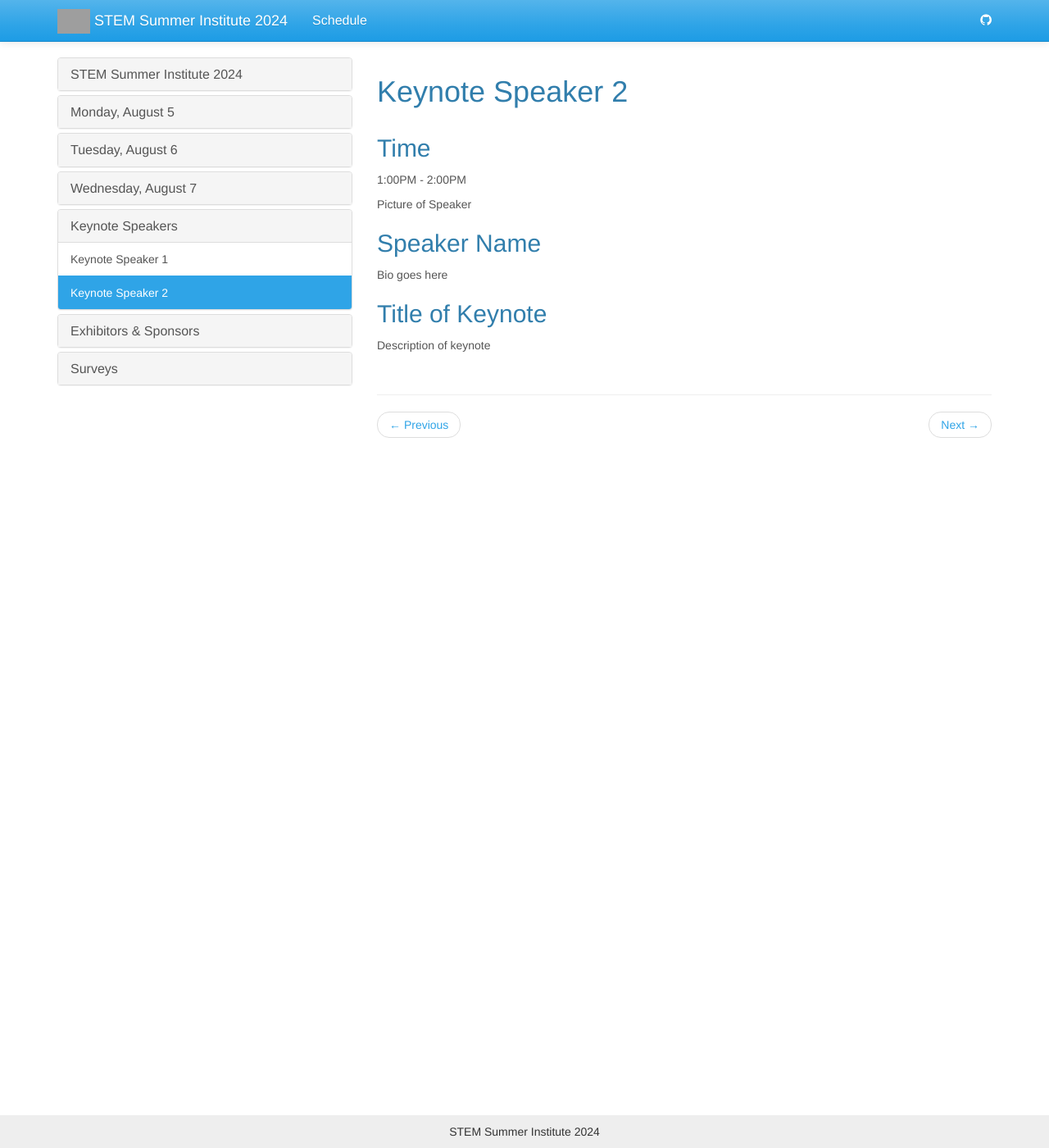
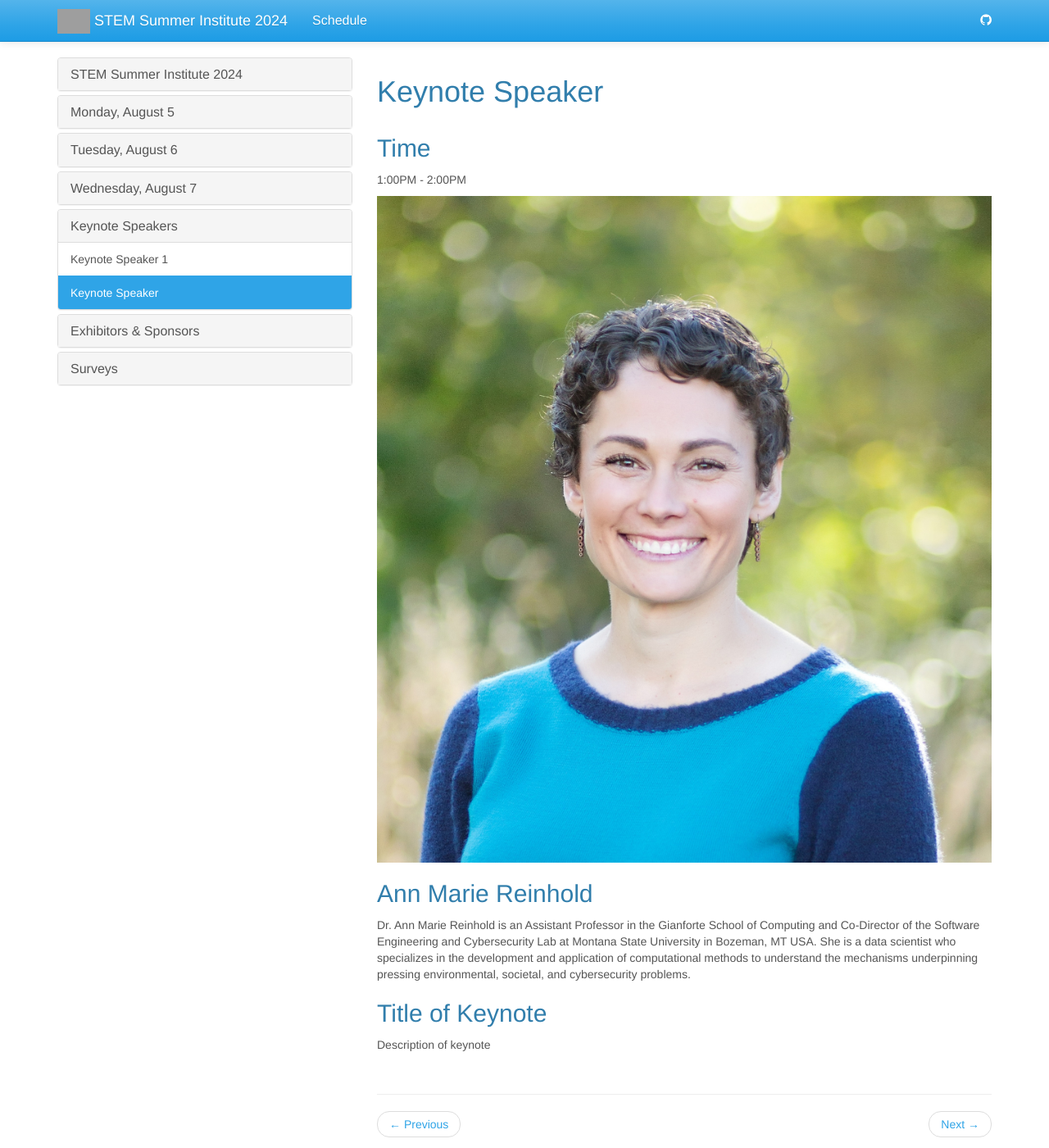
Before and after one commit to jake-chipps/SSI24, a Jekyll site: the page built from _docs/tuesday/keynote2.md, in a window 1280 px wide and 1400 px high. Shown: the whole window at 82% size. Built offline with Jekyll 4.4.1, drawn with Linux system fonts in a browser that asks for light colours; grey boxes are pictures that could not be loaded.

Commit message:
Update keynote2.md

```diff
--- a/_docs/tuesday/keynote2.md
+++ b/_docs/tuesday/keynote2.md
@@ -1,5 +1,5 @@
 ---
-title: Keynote Speaker 2
+title: Keynote Speaker
 permalink: /docs/keynote2/
 ---
 
@@ -7,10 +7,10 @@ permalink: /docs/keynote2/
 
 1:00PM - 2:00PM
 
-Picture of Speaker
-## Speaker Name
+![Ann Marie](../images/annmarie.jpg)
+## Ann Marie Reinhold
 
-Bio goes here
+Dr. Ann Marie Reinhold is an Assistant Professor in the Gianforte School of Computing and Co-Director of the Software Engineering and Cybersecurity Lab at Montana State University in Bozeman, MT USA. She is a data scientist who specializes in the development and application of computational methods to understand the mechanisms underpinning pressing environmental, societal, and cybersecurity problems.
 
 ## Title of Keynote
 Description of keynote
```
